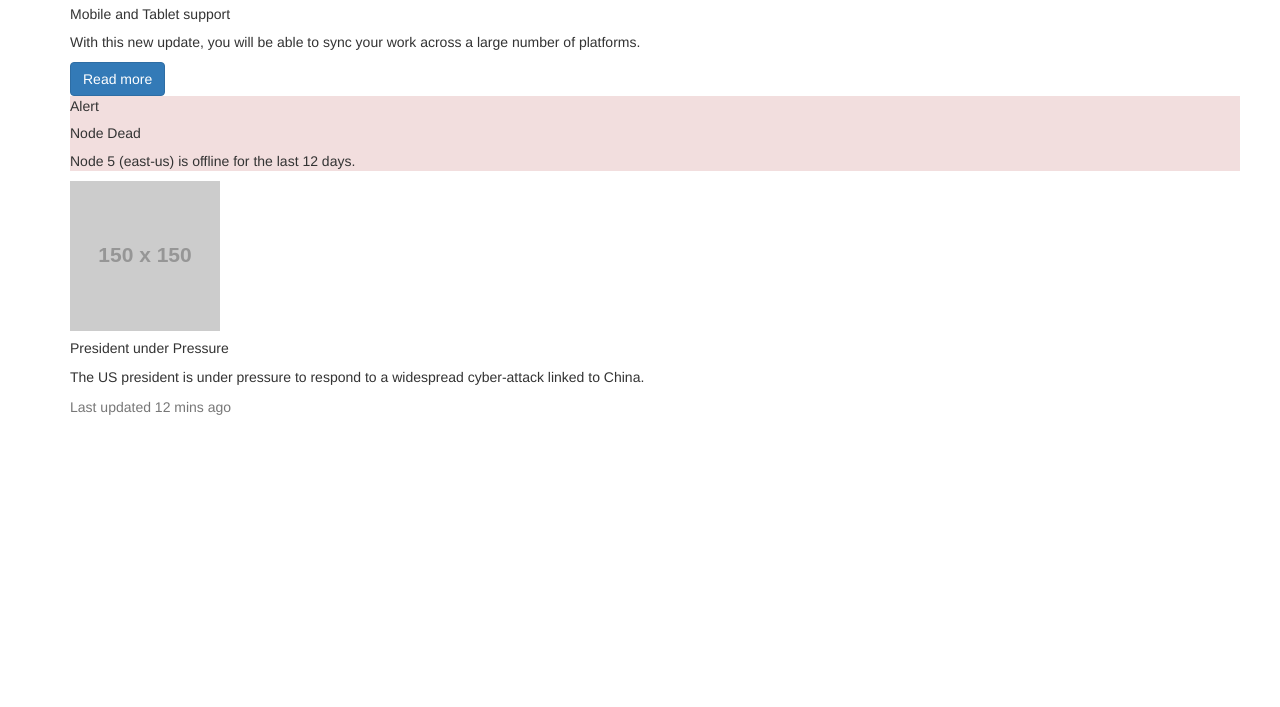
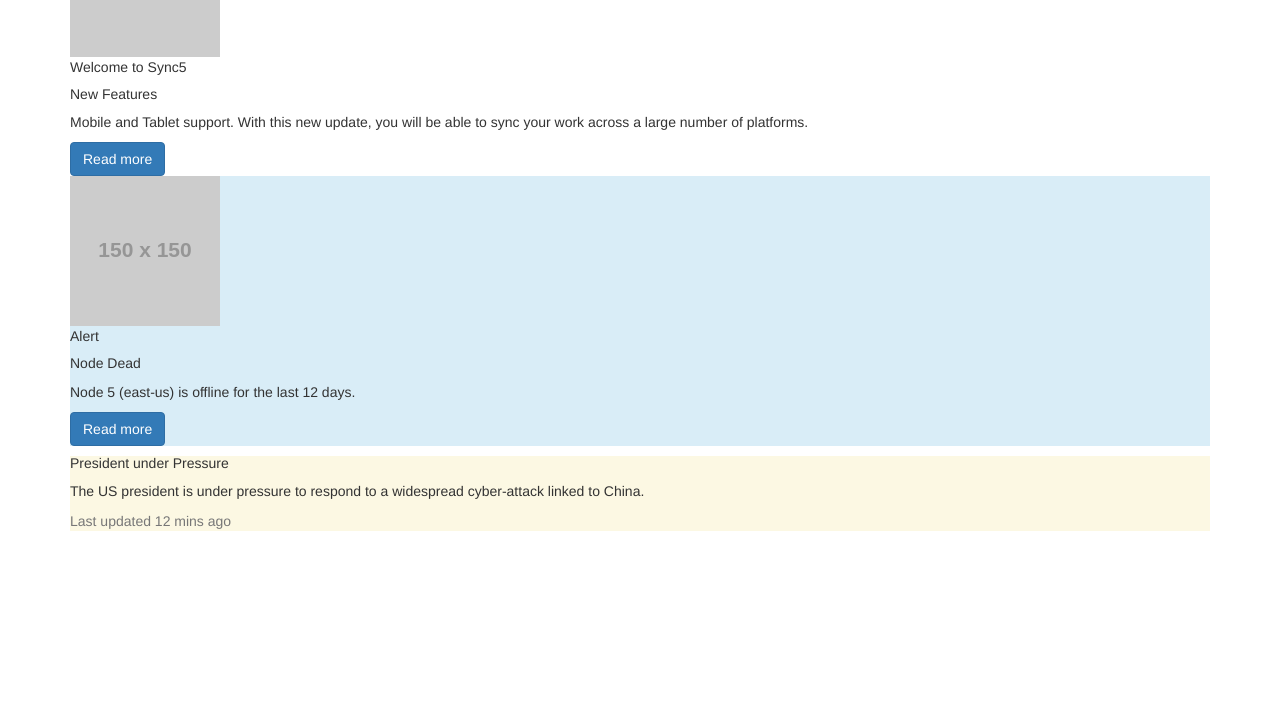
Before and after one commit to acciojob/bootstrap-card-shweta8814, a website: page main.html in a window 1280 px wide. Shown: the part 93-800 px from the top of the page. Drawn offline with nearby package versions, Linux system fonts and the light colour scheme; placeholder pictures from the web are drawn by us.

Commit message:
created a submission

```diff
--- a/main.html
+++ b/main.html
@@ -1,5 +1,6 @@
 <!DOCTYPE html>
 <html lang="en">
+	<head>
 <meta charset="UTF-8">
 	<meta name="viewport" content="width=device-width, initial-scale=1.0">
 	<link rel="stylesheet" href="https://maxcdn.bootstrapcdn.com/bootstrap/3.3.6/css/bootstrap.min.css">
@@ -9,38 +10,28 @@
 
 <body>
   <div class="container my-5">
-	  <h1>Welcome to Sync5</h1>
     <div class="card-deck">
       <div class="card bg-light">
-
-        <div class="card-header">New Features</div>
+        <img src="https://via.placeholder.com/150" class="card-img-top" alt="Image 1">
+        <div class="card-header">Welcome to Sync5</div>
         <div class="card-body">
-          <h5 class="card-title">Mobile and Tablet support</h5>
-          <p class="card-text">With this new update, you will be able to sync your work across a large number of platforms.</p>
+          <h5 class="card-title">New Features</h5>
+          <p class="card-text">Mobile and Tablet support. With this new update, you will be able to sync your work across a large number of platforms.</p>
           <a href="#" class="btn btn-primary">Read more</a>
         </div>
       </div>
-
-
-<div class="container mt-1">
-   <div class="row justify-content-start">
-    <div class="col-5">
-		<div class="card bg-info text-whitecard bg-info text-white">
-			<div class="card bg-danger">
-
-       <div class="card-header" >Alert</div>
-		   <div class="card-body">
+      <div class="card bg-info text-white">
+        <img src="https://via.placeholder.com/150" class="card-img-top" alt="Image 2">
+        <div class="card-header">Alert</div>
+        <div class="card-body">
           <h5 class="card-title">Node Dead</h5>
           <p class="card-text">Node 5 (east-us) is offline for the last 12 days.</p>
+          <a href="#" class="btn btn-primary">Read more</a>
         </div>
-		</div>
-		</div>
-
-	</div>
-
-    <div class="mt">
-		 <img src="https://via.placeholder.com/150" class="card-img-top" alt="Image 2">
-      <div class="card bg-wihte">
+      </div>
+    </div>
+    <div class="mt-3">
+      <div class="card bg-warning">
         <div class="card-body">
           <h5 class="card-title">President under Pressure</h5>
           <p class="card-text">The US president is under pressure to respond to a widespread cyber-attack linked to China.</p>
```
